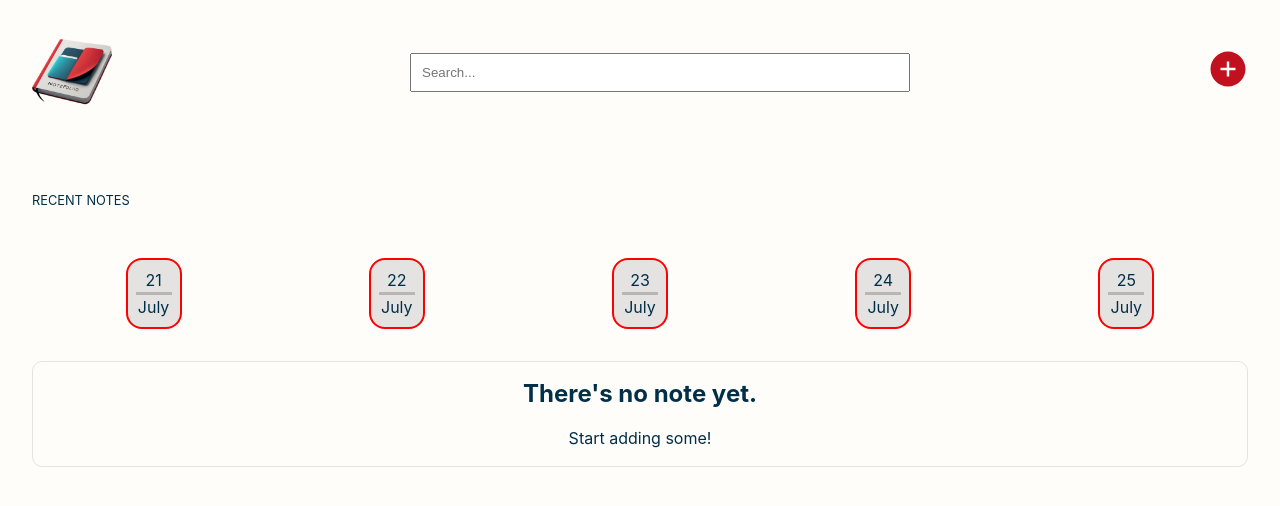
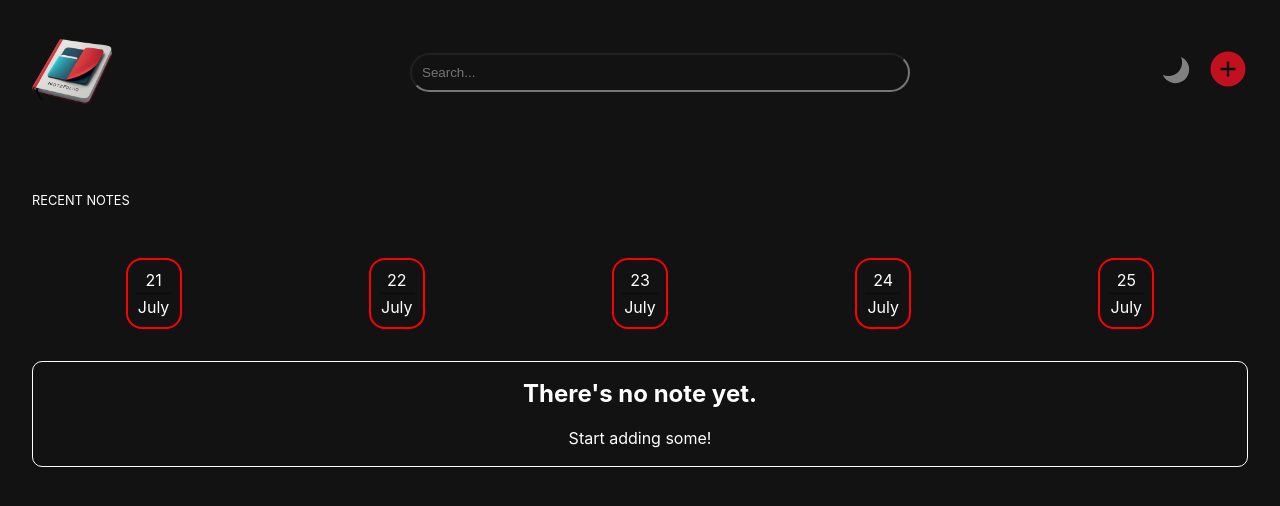
Before and after one commit to Daucko/flexi-note-app, a React (Vite) app: page / in a window 1280 px wide. Shown: the top 506 px of the page. Built offline with nearby package versions, Linux system fonts and the light colour scheme.

Commit message:
Added theme functionality.

```diff
--- a/package.json
+++ b/package.json
@@ -16,7 +16,7 @@
     "react-icons": "^5.2.1",
     "react-quill": "^2.0.0",
     "react-router-dom": "^6.25.1",
-    "styled-components": "^6.1.11"
+    "styled-components": "^6.1.12"
   },
   "devDependencies": {
     "@types/react": "^18.2.66",
--- a/src/components/ContentDisplay.jsx
+++ b/src/components/ContentDisplay.jsx
@@ -21,30 +21,6 @@ const Button = styled.button`
   color: white;
   border: none;
   cursor: pointer;
-
-  &:hover {
-    content: 'Delete';
-  }
-`;
-
-const DeleteButton = styled.button`
-  position: absolute;
-  top: 10px;
-  right: 10px;
-  background: red;
-  color: white;
-  border: none;
-  cursor: pointer;
-`;
-
-const EditButton = styled.button`
-  position: absolute;
-  top: 10px;
-  right: 60px;
-  background: blue;
-  color: white;
-  border: none;
-  cursor: pointer;
 `;
 
 const ContentDisplay = ({ content, color, onDelete, onEdit }) => (
--- a/src/components/DateComponent.jsx
+++ b/src/components/DateComponent.jsx
@@ -16,13 +16,14 @@ const DateContainer = styled.div`
   flex-direction: column;
   align-items: center;
   justify-content: between;
-  background: rgba(0, 0, 0, 0.1);
+  // background: rgba(0, 0, 0, 0.1);
+  background-color: ${({ theme }) => theme.colors.background};
+  color: ${({ theme }) => theme.colors.text};
   border: 2px solid red;
   border-radius: 1rem;
   padding: 0.5rem;
   width: 3.5rem;
   cursor: pointer;
-  color: #003049;
 `;
 
 const Separator = styled.div`
@@ -35,7 +36,8 @@ const Title = styled.p`
   font-weight: 1px;
   font-size: 0.8rem;
   padding: 2rem;
-  color: #003049;
+  background-color: ${({ theme }) => theme.colors.background};
+  color: ${({ theme }) => theme.colors.text};
 `;
 
 const months = [
@@ -52,21 +54,6 @@ const months = [
   'November',
   'December',
 ];
-
-{
-  /* <Form onSubmit={handleSubmit}>
-          <SearchIcon>
-            <VscSearch color="black" size="20" />
-          </SearchIcon>
-          <Input
-            type="text"
-            name="text"
-            value={searchContent}
-            onChange={(e) => setSearchContent(e.target.value)}
-            placeholder="Search..."
-          />
-        </Form> */
-}
 
 const DateComponent = ({ day, month }) => {
   // const [dates, setDates] = useState([
--- /dev/null
+++ b/src/components/GlobalStyles.jsx
@@ -0,0 +1,22 @@
+import { createGlobalStyle } from 'styled-components';
+
+const GlobalStyles = createGlobalStyle`
+  body {
+    background-color: ${({ theme }) => theme.colors.background};
+    color: ${({ theme }) => theme.colors.text};
+    margin: 0;
+    font-family: -apple-system, BlinkMacSystemFont, 'Segoe UI', 'Roboto', 'Oxygen',
+      'Ubuntu', 'Cantarell', 'Fira Sans', 'Droid Sans', 'Helvetica Neue',
+      sans-serif;
+    -webkit-font-smoothing: antialiased;
+    -moz-osx-font-smoothing: grayscale;
+    transition: background-color 0.3s ease, color 0.3s ease;
+  }
+
+  code {
+    font-family: source-code-pro, Menlo, Monaco, Consolas, 'Courier New',
+      monospace;
+  }
+`;
+
+export default GlobalStyles;
--- a/src/components/HoverText.jsx
+++ b/src/components/HoverText.jsx
@@ -1,4 +1,3 @@
-// src/HoverText.js
 import React from 'react';
 import styled from 'styled-components';
 import { LiaEditSolid } from 'react-icons/lia';
@@ -8,6 +7,7 @@ const IconWrapper = styled.div`
   position: relative;
   display: inline-block;
   cursor: pointer;
+  color: ${({ theme }) => theme.colors.icon};
 
   &:hover span {
     visibility: visible;
@@ -46,14 +46,14 @@ const TooltipText = styled.span`
 
 export const HoverEditText = () => (
   <IconWrapper>
-    <LiaEditSolid color="black" size={20} />
+    <LiaEditSolid size={20} />
     <TooltipText>Edit Note.</TooltipText>
   </IconWrapper>
 );
 
 export const HoverDeleteText = () => (
   <IconWrapper>
-    <RiDeleteBin2Line color="black" size={20} />
+    <RiDeleteBin2Line size={20} />
     <TooltipText>Delete Note.</TooltipText>
   </IconWrapper>
 );
--- a/src/components/Modal.jsx
+++ b/src/components/Modal.jsx
@@ -1,4 +1,3 @@
-// src/Modal.js
 import React, { useState, useEffect } from 'react';
 import ReactQuill from 'react-quill';
 import 'react-quill/dist/quill.snow.css';
@@ -9,7 +8,9 @@ const ModalWrapper = styled.div`
   top: 50%;
   left: 50%;
   transform: translate(-50%, -50%);
-  background: white;
+  // background: white;
+  background-color: ${({ theme }) => theme.colors.primary};
+  color: ${({ theme }) => theme.colors.editorText};
   padding: 20px;
   border: 1px solid #ccc;
   box-shadow: 0 2px 10px rgba(0, 0, 0, 0.1);
--- a/src/components/SearchBar.jsx
+++ b/src/components/SearchBar.jsx
@@ -1,4 +1,3 @@
-// src/SearchBar.js
 import React from 'react';
 import styled from 'styled-components';
 
@@ -7,6 +6,10 @@ const SearchInput = styled.input`
   margin: 20px 0;
   width: 80%;
   max-width: 500px;
+  border-radius: 20px;
+
+  background-color: ${({ theme }) => theme.colors.background};
+  color: ${({ theme }) => theme.colors.text};
 `;
 
 const SearchBar = ({ searchTerm, setSearchTerm }) => (
--- /dev/null
+++ b/src/components/ThemeToggle.jsx
@@ -0,0 +1,28 @@
+import React from 'react';
+import { useTheme } from 'styled-components';
+
+const ThemeToggle = ({ toggleTheme }) => {
+  const theme = useTheme();
+  return (
+    <button
+      onClick={toggleTheme}
+      style={{
+        fontSize: '1.5rem',
+        background: 'none',
+        border: 'none',
+        cursor: 'pointer',
+        transitionProperty: 'background-color',
+        transitionDuration: '1s',
+        transitionTimingFunction: 'ease',
+
+        position: 'absolute',
+        right: '5.2rem',
+        top: '3.4rem',
+      }}
+    >
+      {theme.icons.themeToggle}
+    </button>
+  );
+};
+
+export default ThemeToggle;
--- /dev/null
+++ b/src/components/Themes.jsx
@@ -0,0 +1,50 @@
+import { IoMoonSharp } from 'react-icons/io5';
+import { IoSunny } from 'react-icons/io5';
+
+export const nightTheme = {
+  colors: {
+    background: '#121212',
+    primary: '#fdf0d5',
+    text: '#FFFFFF',
+    secondaryText: '#A9A9A9',
+    icon: '#A9A9A9',
+    editorText: 'black',
+  },
+  icons: {
+    themeToggle: (
+      <IoMoonSharp
+        color="gray"
+        size="30"
+        style={{
+          transform: 'rotateY(180deg)',
+          transitionProperty: 'height',
+          transitionDuration: '0.3s',
+          transitionTimingFunction: 'ease',
+        }}
+      />
+    ),
+  },
+};
+
+export const dayTheme = {
+  colors: {
+    background: '#FFFFFF',
+    primary: '#FFFFFF',
+    text: '#003049',
+    secondaryText: '#757575',
+    icon: '#003049',
+    editorText: 'black',
+  },
+  icons: {
+    themeToggle: (
+      <IoSunny
+        size="30"
+        style={{
+          transitionProperty: 'height',
+          transitionDuration: '0.3s',
+          transitionTimingFunction: 'ease',
+        }}
+      />
+    ),
+  },
+};
--- a/src/index.css
+++ b/src/index.css
@@ -8,7 +8,6 @@
   font-size: 16px;
   line-height: 24px;
   font-weight: 400;
-  /* background: #fdf0d5; */
   font-synthesis: none;
   text-rendering: optimizeLegibility;
   -webkit-font-smoothing: antialiased;
@@ -19,8 +18,4 @@
 body {
   margin: 0;
   background: rgba(253, 240, 213, 0.1);
-  /* text-align: center; */
-  /* color: #e6ddf9; */
-  /* justify-content: ; */
-  /* color: rgb(123, 104, 238); */
 }
--- a/src/pages/Home.jsx
+++ b/src/pages/Home.jsx
@@ -1,4 +1,3 @@
-// src/App.js
 import React, { useState } from 'react';
 import styled from 'styled-components';
 import Modal from '../components/Modal';
@@ -7,6 +6,11 @@ import SearchBar from '../components/SearchBar';
 import { AiFillPlusCircle } from 'react-icons/ai';
 import Logo from '../assets/logo.jpeg';
 import DateComponent from '../components/DateComponent';
+
+import { ThemeProvider } from 'styled-components';
+import GlobalStyles from '../components/GlobalStyles';
+import { nightTheme, dayTheme } from '../components/Themes';
+import ThemeToggle from '../components/ThemeToggle';
 
 const colors = [
   'rgba(255, 99, 71, 0.3)',
@@ -48,11 +52,12 @@ const PlusIcon = styled.span`
 
 const EmptyDiv = styled.div`
   text-align: center;
-  color: #003049;
   margin-top: 2rem;
-  border: 1px solid rgba(0, 0, 0, 0.1);
+  border: 1px solid ${({ theme }) => theme.colors.text};
   margin-inline: 2rem;
   border-radius: 10px;
+  background-color: ${({ theme }) => theme.colors.background};
+  color: ${({ theme }) => theme.colors.text};
 `;
 
 const Home = () => {
@@ -60,6 +65,8 @@ const Home = () => {
   const [contents, setContents] = useState([]);
   const [searchTerm, setSearchTerm] = useState('');
   const [editableContent, setEditableContent] = useState(null);
+
+  const [isNight, setIsNight] = useState(true);
 
   const openModal = (content = null) => {
     setEditableContent(content);
@@ -89,7 +96,14 @@ const Home = () => {
     item.content.toLowerCase().includes(searchTerm.toLowerCase())
   );
 
+  const toggleTheme = () => {
+    setIsNight(!isNight);
+  };
+
   return (
+    <ThemeProvider theme={isNight ? nightTheme : dayTheme}>
+      <GlobalStyles />
+      <ThemeToggle toggleTheme={toggleTheme} style />
       <Wrapper>
         <NavBar>
           <img src={Logo} alt="" style={{ width: '5rem', height: '5rem' }} />
@@ -124,6 +138,7 @@ const Home = () => {
           />
         ))}
       </Wrapper>
+    </ThemeProvider>
   );
 };
 
```
Also changed, not shown: 1 other file (tests, documents, lock files or other folders). Lines whose indentation alone changed are shown as unchanged.
